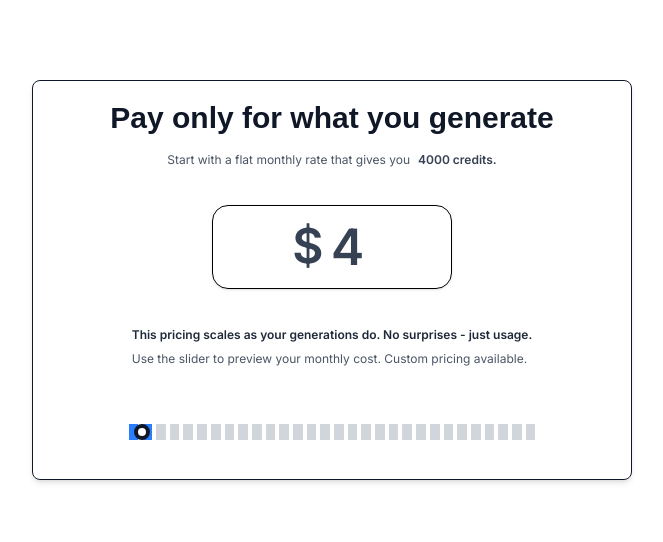
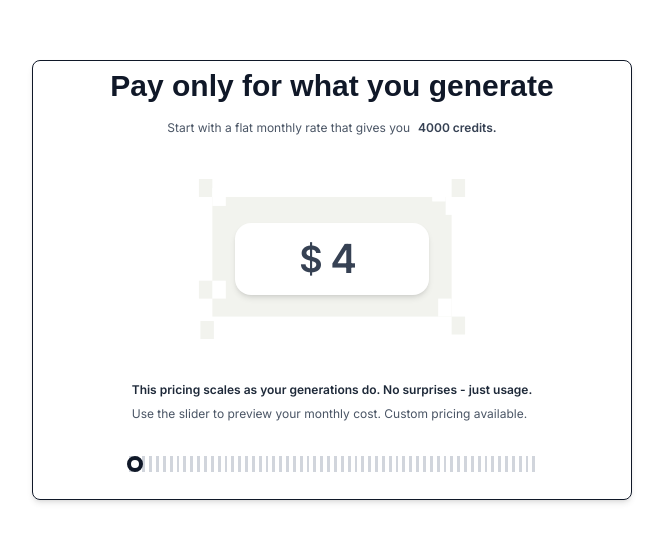
Before and after one commit to Yushank/card-components, a Next.js app: page / in a window 1280 px wide. Shown: the part 120-662 px from the top of the page, without its empty margins (308-971 px from the left). Built offline with nearby package versions, Linux system fonts and the light colour scheme; a web font is replaced by a local one.

Commit message:
SliderCostCard - new slider bars animation

```diff
--- a/src/app/components/Counter/Counter.tsx
+++ b/src/app/components/Counter/Counter.tsx
@@ -3,7 +3,7 @@
 import { motion, AnimatePresence } from "motion/react";
 import React from "react";
 
-const fontSize = 50;
+const fontSize = 40;
 const padding = 0;
 const height = fontSize + padding;
 
--- a/src/app/components/Slider/Slider2.tsx
+++ b/src/app/components/Slider/Slider2.tsx
@@ -8,6 +8,36 @@ interface sliderProps {
 }
 export const Slider2 = ({ value, onChange, max }: sliderProps) => {
   const sliderRef = useRef<HTMLDivElement>(null);
+  const thumbRef = useRef<HTMLDivElement>(null);
+  const lineRef = useRef<(HTMLDivElement | null)[]>([]);
+
+  const [activeLine, setActiveLine] = useState<number | null>(null);
+
+  const checkCollision = () => {
+    if (!thumbRef.current) return;
+
+    const thumbRect = thumbRef.current.getBoundingClientRect();
+
+    let foundOverlap = false;
+
+    lineRef.current.forEach((line, index) => {
+      if (!line) return;
+
+      const lineRect = line.getBoundingClientRect();
+
+      const overlap =
+        thumbRect.right >= lineRect.left && thumbRect.left <= lineRect.right;
+
+      if (overlap) {
+        setActiveLine(index);
+        foundOverlap = true;
+      }
+    });
+
+    if (!foundOverlap) {
+      setActiveLine(null);
+    }
+  };
 
   const progress = (value / max) * 100;
 
@@ -19,6 +49,7 @@ export const Slider2 = ({ value, onChange, max }: sliderProps) => {
     const nextValue = Math.round(percent * max); //this gives round value
     const clamped = Math.max(0, Math.min(max, nextValue)); //prevent overflow
     onChange(clamped);
+    checkCollision();
   };
 
   return (
@@ -31,6 +62,7 @@ export const Slider2 = ({ value, onChange, max }: sliderProps) => {
         onPointerDown={(e) => {
           (e.currentTarget as HTMLDivElement).setPointerCapture(e.pointerId);
           getValueFromX(e.clientX);
+          checkCollision();
           //this makes the whole slider container clickable and send a value which moves the thumb where it is clicked
           //we remove onclick from each bars and do this instead
         }}
@@ -41,18 +73,25 @@ export const Slider2 = ({ value, onChange, max }: sliderProps) => {
         {/* BARS */}
         <div className="flex gap-1">
           {/* creating bars */}
-          {Array.from({ length: 30 }).map((_, i) => {
+          {Array.from({ length: 60 }).map((_, i) => {
             // const barPct = (i / 9) * 100;
 
             return (
-              <div
+              <motion.div
                 key={i}
+                ref={(el) => {
+                  lineRef.current[i] = el;
+                }}
                 // onClick={() => setValue(i)}
-                className={
-                  i <= value
-                    ? "flex-1 h-4 bg-blue-500"
-                    : "flex-1 h-4 bg-gray-300"
-                }
+                className={"flex-1 h-4 bg-gray-300"}
+                animate={{
+                  scaleY: activeLine === i ? 2.5 : 1,
+                }}
+                transition={{
+                  type: "spring",
+                  stiffness: 400,
+                  damping: 25,
+                }}
               />
             );
           })}
@@ -64,6 +103,7 @@ export const Slider2 = ({ value, onChange, max }: sliderProps) => {
           // drag="x"
           // dragConstraints={sliderRef}
 
+          ref={thumbRef}
           animate={{
             left: `${progress}%`,
           }}
--- a/src/app/components/SliderCostCard/SlidercostCard.tsx
+++ b/src/app/components/SliderCostCard/SlidercostCard.tsx
@@ -5,13 +5,15 @@ import React, { use, useEffect, useRef, useState } from "react";
 import { Slider2 } from "../Slider/Slider2";
 import { Counter } from "../Counter/Counter";
 import { motion } from "motion/react";
+import { CounterBg } from "../Svg/CounterBg";
 
 export const SlidercostCard = () => {
   const [value, setValue] = useState(1);
 
   return (
-    <div className="relative h-100 w-150">
+    <div className="relative h-110 w-150">
       <div className="flex flex-col items-center justify-around border border-gray-900 rounded-lg shadow-md w-full h-full">
+        {/* HEADER */}
         <div className="flex flex-col items-center gap-4">
           <h1 className="text-3xl font-bold font-doto text-gray-900">
             Pay only for what you generate
@@ -23,9 +25,11 @@ export const SlidercostCard = () => {
             </span>
           </p>
         </div>
-        <div className="">
-          <div className="border rounded-2xl shadow-sm py-4 w-60 flex justify-center items-center">
-            <div className="flex font-inter font-semibold text-5xl text-shadow-black text-gray-700">
+        {/* COUNTER */}
+        <div className="relative w-[50%] h-[50%] flex items-center justify-center">
+          <CounterBg className="w-70 h-40" />
+          <div className="absolute shadow-md rounded-2xl py-4 w-[65%] flex justify-center items-center bg-white">
+            <div className="flex font-inter font-semibold text-4xl text-shadow-black text-gray-700">
               $ <Counter value={value} />
             </div>
           </div>
@@ -41,7 +45,7 @@ export const SlidercostCard = () => {
           </p>
         </div>
         <div className="w-[68%]">
-          <Slider2 value={value} onChange={setValue} max={30} />
+          <Slider2 value={value} onChange={setValue} max={60} />
         </div>
       </div>
     </div>
--- /dev/null
+++ b/src/app/components/SliderCostCard/Test.tsx
@@ -0,0 +1,13 @@
+import React from "react";
+import { CounterBg } from "../Svg/CounterBg";
+
+export const Test = () => {
+  return (
+    <div className="relative w-100 h-100 bg-white-100 flex items-center justify-center">
+      <CounterBg className="w-84 h-50" />
+      <div className="absolute bg-white rounded-md shadow-md text-md w-[30%] h-[20%] flex items-center justify-center">
+        Hello
+      </div>
+    </div>
+  );
+};
--- /dev/null
+++ b/src/app/components/Svg/CounterBg.tsx
@@ -0,0 +1,27 @@
+import React from "react";
+
+export const CounterBg = ({ className = "" }) => {
+  return (
+    <div className={`z-0 ${className}`}>
+      <svg
+        width="100%"
+        height="100%"
+        viewBox="0 0 178 107"
+        fill="none"
+        xmlns="http://www.w3.org/2000/svg"
+      >
+        <rect x="9" y="12" width="160" height="80" fill="#F2F3EE" />
+        <rect width="9" height="12" fill="#F2F3EE" />
+        <rect y="68" width="9" height="12" fill="#F2F3EE" />
+        <rect x="9" y="68" width="9" height="12" fill="white" />
+        <rect x="160" y="80" width="9" height="12" fill="white" />
+        <rect x="165" y="12" width="9" height="12" fill="white" />
+        <rect x="156" y="3" width="9" height="12" fill="white" />
+        <rect x="9" y="6" width="9" height="12" fill="white" />
+        <rect x="169" y="92" width="9" height="12" fill="#F2F3EE" />
+        <rect x="169" width="9" height="12" fill="#F2F3EE" />
+        <rect x="1" y="95" width="9" height="12" fill="#F2F3EE" />
+      </svg>
+    </div>
+  );
+};
--- a/src/app/page.tsx
+++ b/src/app/page.tsx
@@ -1,11 +1,13 @@
 import React from "react";
 import { ShortnoteCard } from "./components/ShortnoteCard/ShortnoteCard";
 import { SlidercostCard } from "./components/SliderCostCard/SlidercostCard";
+import { Test } from "./components/SliderCostCard/Test";
 export default function Home() {
   return (
     <div className="flex items-center justify-center h-screen w-full">
       {/* <ShortnoteCard /> */}
       <SlidercostCard />
+      {/* <Test /> */}
     </div>
   );
 }
```
